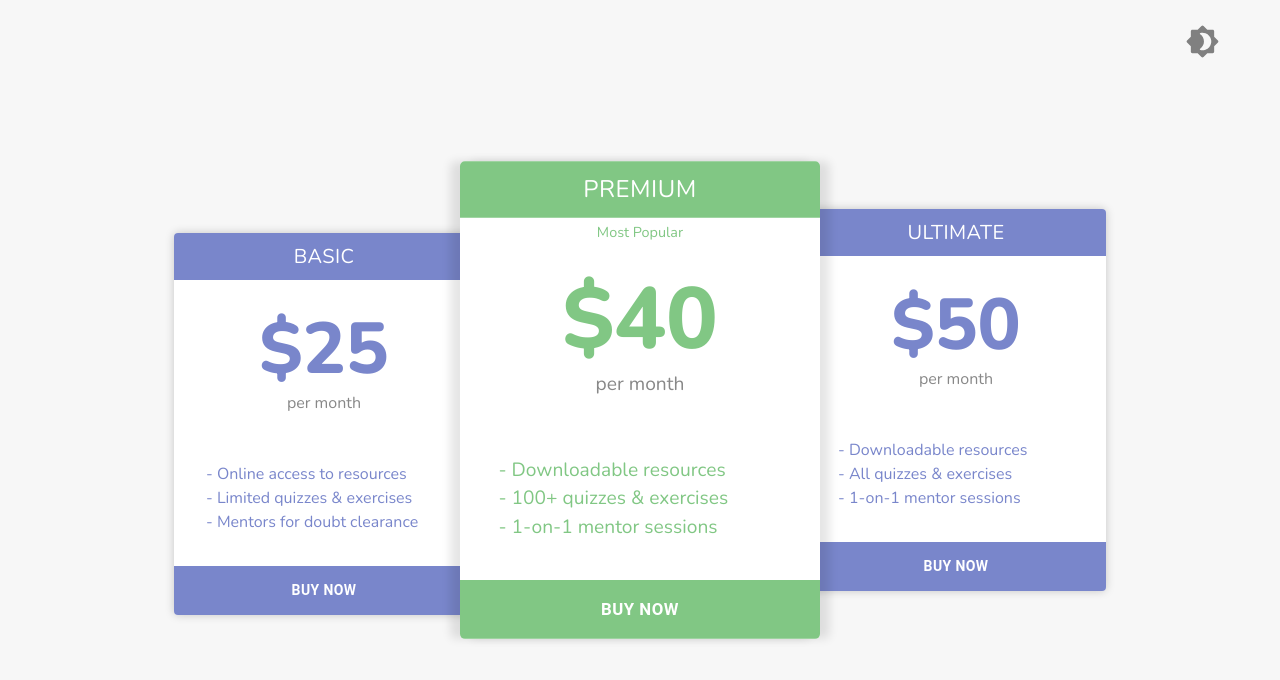
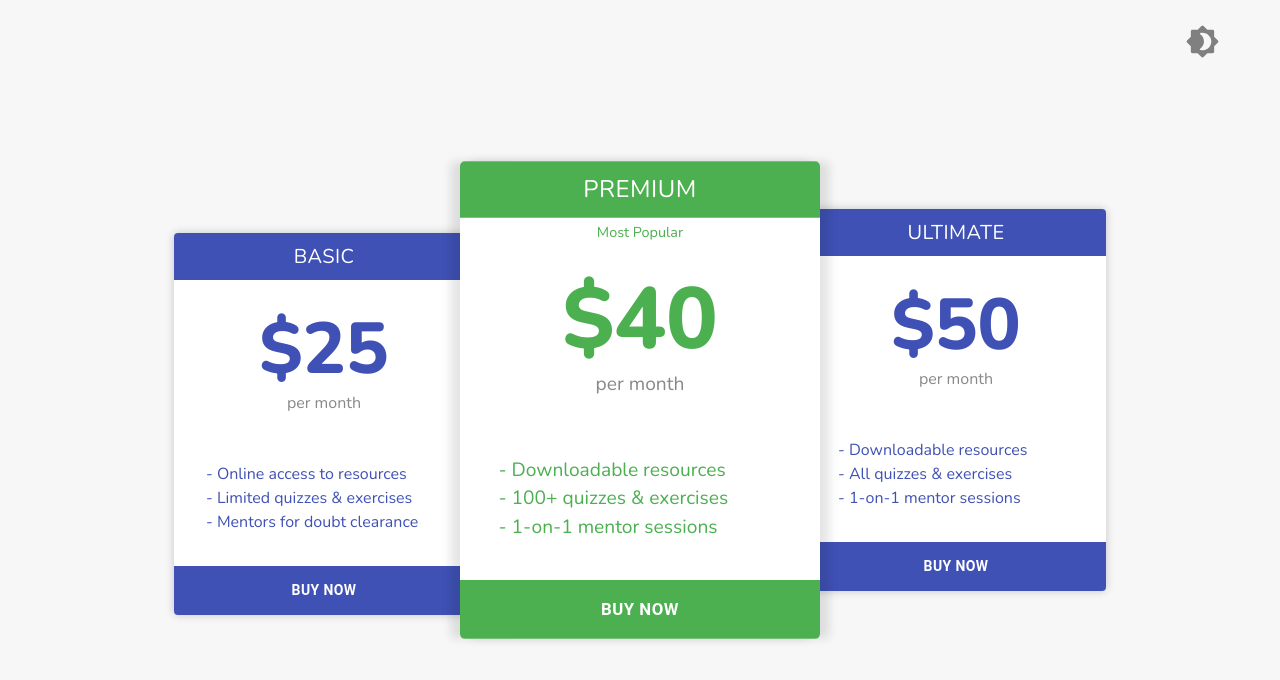
Before and after one commit to DemonDaddy22/all-about-reactJS, a React (Create React App) app: page / in a window 1280 px wide. Shown: the top 680 px of the page. Built offline with nearby package versions, Linux system fonts and the light colour scheme.

Commit message:
store colors in state for proper switching of colors

```diff
--- a/src/components/PricingCards/index.js
+++ b/src/components/PricingCards/index.js
@@ -8,24 +8,27 @@ import Brightness4RoundedIcon from '@material-ui/icons/Brightness4Rounded';
 import Brightness7RoundedIcon from '@material-ui/icons/Brightness7Rounded';
 import { GREY_50, GREEN_500, GREEN_300, INDIGO_300, INDIGO_500 } from '../../resources/colors';
 
-// update styles of pricing card
 // use var and themed for colors for future implementation of theme on all the projects
 export default class PricingCards extends React.Component {
 
     state = {
-        theme: false
+        theme: false,
+        primaryColor: themed(INDIGO_500, INDIGO_300),
+        secondaryColor: themed(GREEN_500, GREEN_300)
     }
 
     componentDidMount = () => this.loadTheme();
 
     loadTheme = () => {
         const currTheme = getTheme();
-        this.setState({ theme: currTheme === themes.LIGHT ? false : true }, () => setTheme(currTheme));
+        this.setState({ theme: currTheme === themes.LIGHT ? false : true, primaryColor: themed(INDIGO_500, INDIGO_300), secondaryColor: themed(GREEN_500, GREEN_300) },
+            () => setTheme(currTheme));
     }
 
     handleThemeChange = () => this.setState({ theme: !this.state.theme },
         () => {
             setTheme(this.state.theme ? themes.DARK : themes.LIGHT);
+            this.setState({ primaryColor: themed(INDIGO_500, INDIGO_300), secondaryColor: themed(GREEN_500, GREEN_300) });
             // window.location.reload();
         });
 
@@ -34,15 +37,15 @@ export default class PricingCards extends React.Component {
             <Iconbutton iconColor={GREY_50} onClick={this.handleThemeChange} icon={this.state.theme ? <Brightness7RoundedIcon fontSize='large' /> : <Brightness4RoundedIcon fontSize='large' />}></Iconbutton>
         </div>
         <div className={classes.cardsContainer}>
-            <Card title={{ label: 'Basic', style: { backgroundColor: themed(INDIGO_300, INDIGO_500) } }} price={{ label: '$25', style: { color: themed(INDIGO_300, INDIGO_500) } }}
-                cardContainerClass={classes.cardMargin} features={{ features: ['Online access to resources', 'Limited quizzes & exercises', 'Mentors for doubt clearance'], style: { color: themed(INDIGO_300, INDIGO_500) } }}
-                buttonColor={themed(INDIGO_300, INDIGO_500)} />
-            <Card title={{ label: 'Premium', style: { backgroundColor: themed(GREEN_300, GREEN_500) } }} subtitle={{ label: 'Most Popular', style: { color: themed(GREEN_300, GREEN_500) } }}
-                price={{ label: '$40', style: { color: themed(GREEN_300, GREEN_500) } }} cardContainerClass={`${classes.cardMargin} ${classes.centerCard}`} buttonColor={themed(GREEN_300, GREEN_500)}
-                features={{ features: ['Downloadable resources', '100+ quizzes & exercises', '1-on-1 mentor sessions'], style: { color: themed(GREEN_300, GREEN_500) } }} />
-            <Card title={{ label: 'Ultimate', style: { backgroundColor: themed(INDIGO_300, INDIGO_500) } }} price={{ label: '$50', style: { color: themed(INDIGO_300, INDIGO_500) } }}
-                cardContainerClass={classes.cardMargin} features={{ features: ['Downloadable resources', 'All quizzes & exercises', '1-on-1 mentor sessions'], style: { color: themed(INDIGO_300, INDIGO_500) } }}
-                buttonColor={themed(INDIGO_300, INDIGO_500)} />
+            <Card title={{ label: 'Basic', style: { backgroundColor: this.state.primaryColor } }} price={{ label: '$25', style: { color: this.state.primaryColor } }}
+                cardContainerClass={classes.cardMargin} features={{ features: ['Online access to resources', 'Limited quizzes & exercises', 'Mentors for doubt clearance'], style: { color: this.state.primaryColor } }}
+                buttonColor={this.state.primaryColor} />
+            <Card title={{ label: 'Premium', style: { backgroundColor: this.state.secondaryColor } }} subtitle={{ label: 'Most Popular', style: { color: this.state.secondaryColor } }}
+                price={{ label: '$40', style: { color: this.state.secondaryColor } }} cardContainerClass={`${classes.cardMargin} ${classes.centerCard}`} buttonColor={this.state.secondaryColor}
+                features={{ features: ['Downloadable resources', '100+ quizzes & exercises', '1-on-1 mentor sessions'], style: { color: this.state.secondaryColor } }} />
+            <Card title={{ label: 'Ultimate', style: { backgroundColor: this.state.primaryColor } }} price={{ label: '$50', style: { color: this.state.primaryColor } }}
+                cardContainerClass={classes.cardMargin} features={{ features: ['Downloadable resources', 'All quizzes & exercises', '1-on-1 mentor sessions'], style: { color: this.state.primaryColor } }}
+                buttonColor={this.state.primaryColor} />
         </div>
     </>;
 }
```
